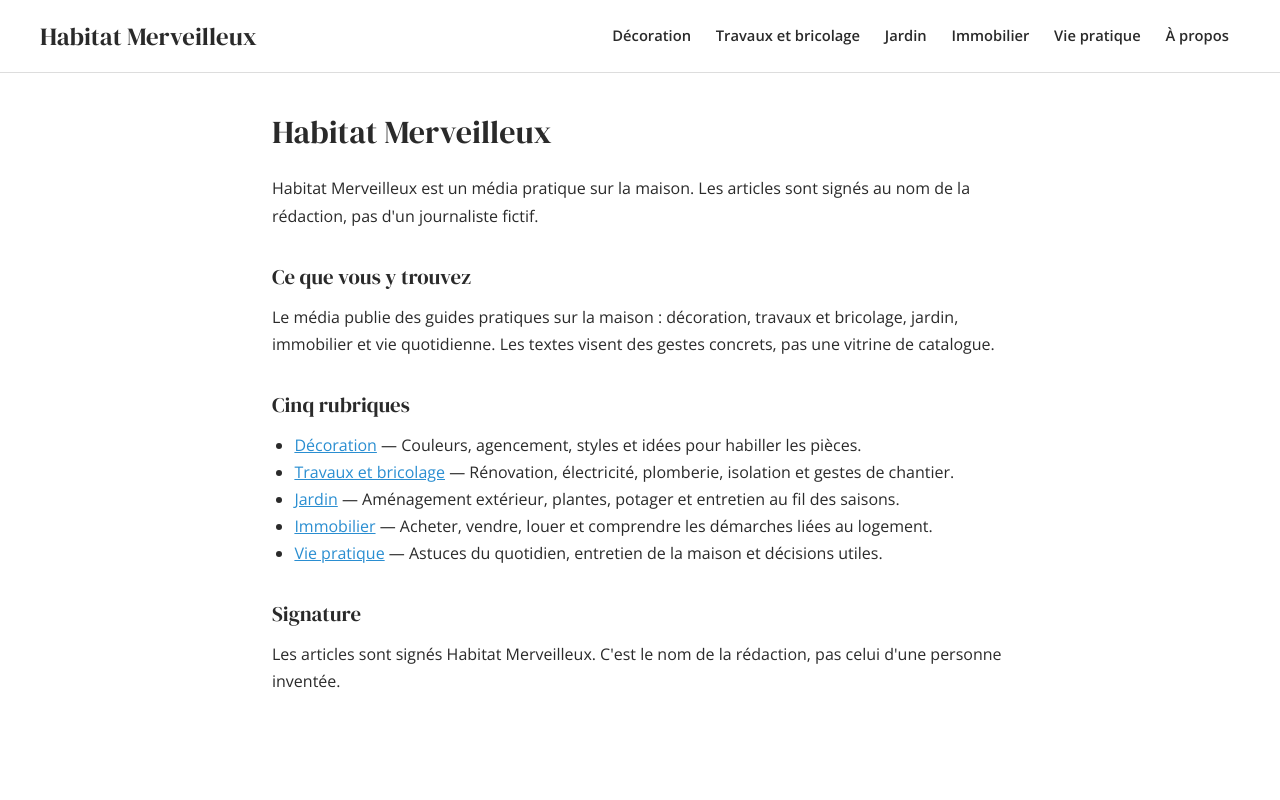
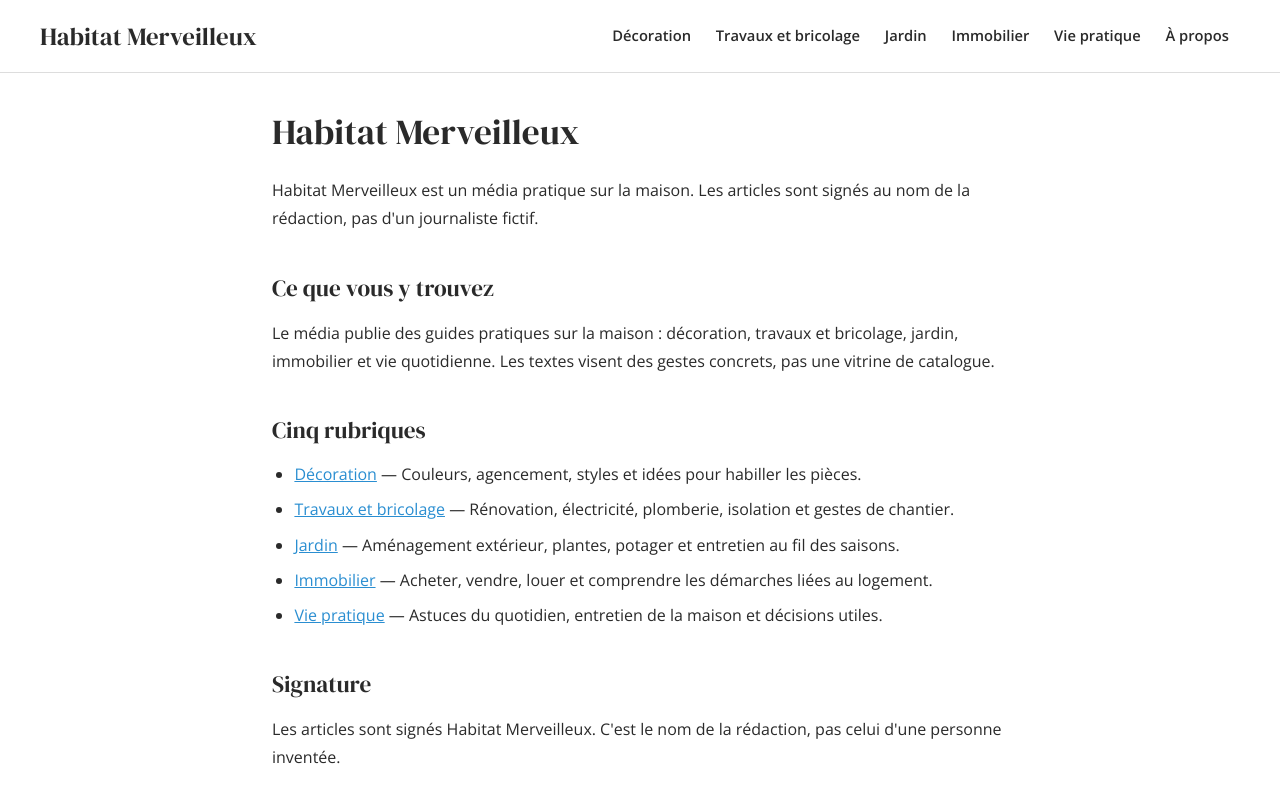
Before and after one commit to HeyHolloop/habitat-merveilleux-fr, an Astro site: page /a-propos/ in a window 1280 px wide. Shown: the top 800 px of the page. Built offline with nearby package versions, Linux system fonts and the light colour scheme; Astro itself is replaced by a stand-in of ours.

Commit message:
Mentions : plus d'air entre titres, paragraphes et listes.

```diff
--- a/src/styles/journal.css
+++ b/src/styles/journal.css
@@ -455,18 +455,42 @@ img { max-width: 100%; height: auto; display: block; }
 .hm-filariane { font-size: 0.85rem; color: var(--mute); margin: 0 0 1rem; }
 .hm-filariane a:hover { color: var(--accent); }
 
-.hm-inst { padding: 2rem 0 3.5rem; max-width: 46rem; }
+.hm-inst { padding: 2.4rem 0 4rem; max-width: 46rem; }
 .hm-inst h1 {
   font-family: "DM Serif Display", serif;
-  font-size: 2rem;
+  font-size: 2.2rem;
   font-weight: 400;
-  margin: 0 0 1rem;
+  margin: 0 0 1.4rem;
+  line-height: 1.2;
 }
 .hm-inst h2 {
   font-family: "DM Serif Display", serif;
-  font-size: 1.3rem;
+  font-size: 1.45rem;
   font-weight: 400;
-  margin: 1.8rem 0 0.6rem;
+  margin: 2.6rem 0 1rem;
+  line-height: 1.25;
 }
-.hm-inst ul { list-style: disc; padding-left: 1.4rem; }
+.hm-inst h3 {
+  font-size: 1.05rem;
+  margin: 1.6rem 0 0.6rem;
+}
+.hm-inst p {
+  margin: 0 0 1.15rem;
+  line-height: 1.75;
+}
+.hm-inst ul {
+  list-style: disc;
+  padding-left: 1.4rem;
+  margin: 0.3rem 0 1.4rem;
+}
+.hm-inst li {
+  margin: 0 0 0.55rem;
+  line-height: 1.65;
+}
+.hm-inst li:last-child { margin-bottom: 0; }
+.hm-inst hr {
+  margin: 2.2rem 0 1.4rem;
+  border: 0;
+  border-top: 1px solid var(--filet);
+}
 .hm-inst a { color: var(--accent); text-decoration: underline; }
```
